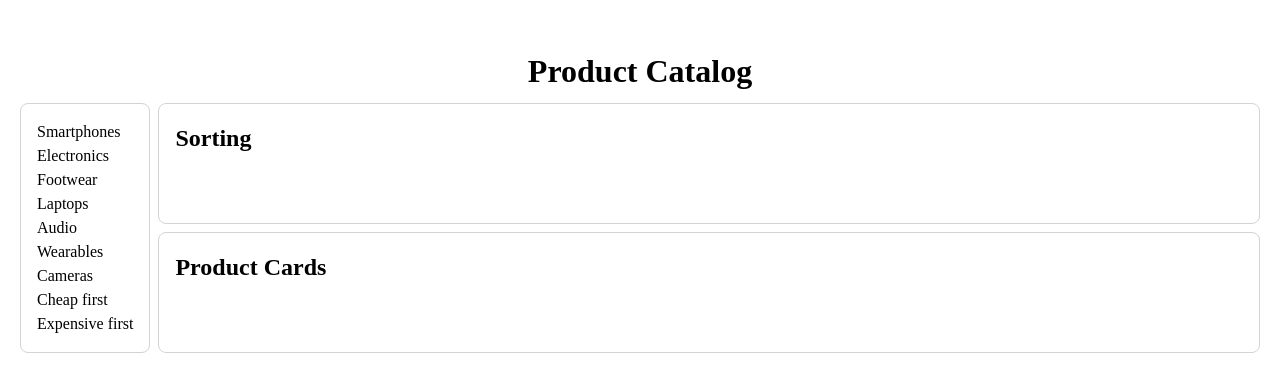
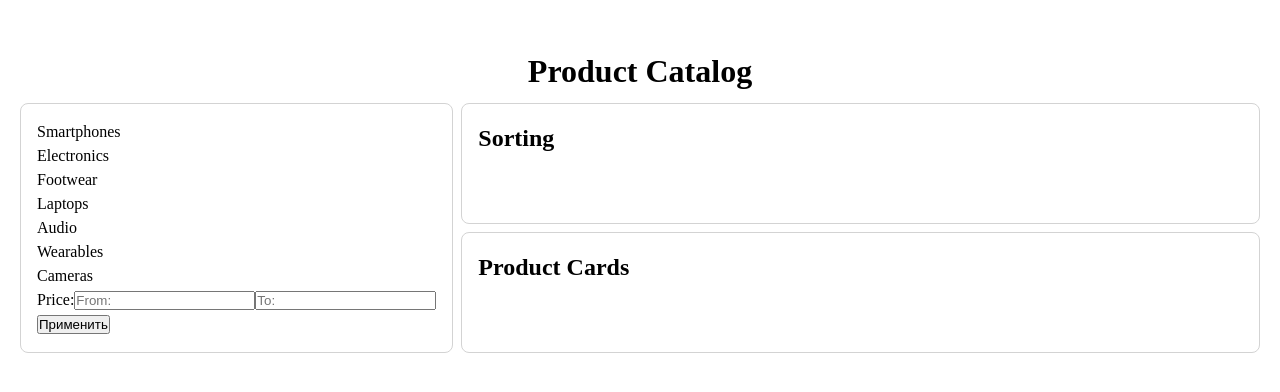
Before and after one commit to gr-sv/product-catalog, a Next.js app: page / in a window 1280 px wide. Shown: the part 200-592 px from the top of the page. Built offline with nearby package versions, Linux system fonts and the light colour scheme.

Commit message:
Add component Price

```diff
--- a/src/app/components/filtering/filtering.tsx
+++ b/src/app/components/filtering/filtering.tsx
@@ -1,19 +1,22 @@
 import data  from '../../../data.json';
+import Price from '../price/price';
 
 interface FilteringProps {
   className?: string;
 }
 
 export default function Filtering ({ className }: FilteringProps) {
+	return (
+		<div className={className}>
+			<ul>
+				{(data?.categories).map((item: string) => (
+					<li key={item}>{item}</li>
+				))}
+			</ul>
 
-	return (
-		<ul className={className}>
-			{(data?.categories).map((item: string) => (
-				<li key={item}>{item}</li>
-			))}
+			<Price />
 
-			<li>Cheap first</li>
-			<li>Expensive first</li>
-		</ul>
+			<button id="apply-filter">Применить</button>
+		</div>
 	)
 }
--- /dev/null
+++ b/src/app/components/price/price.tsx
@@ -0,0 +1,15 @@
+export default function Price () {
+	return (
+		<div>
+			Price:
+			<label>
+				<input type='number' id='min-price' name='min-price' min='0' step='1' placeholder='From:' />
+			</label>
+
+
+			<label>
+				<input type='number' id='max-price' name='max-price' min='0' step='1' placeholder='To:' />
+			</label>
+		</div>
+	)
+}
```
Also changed, not shown: src/app/components/filtering/filtering.css (added).
